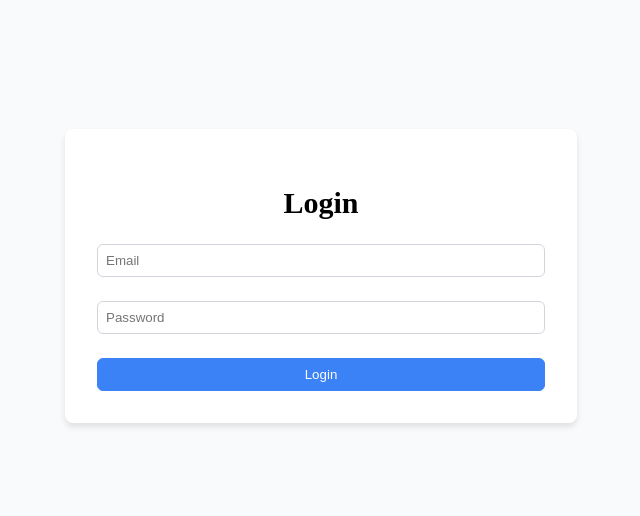
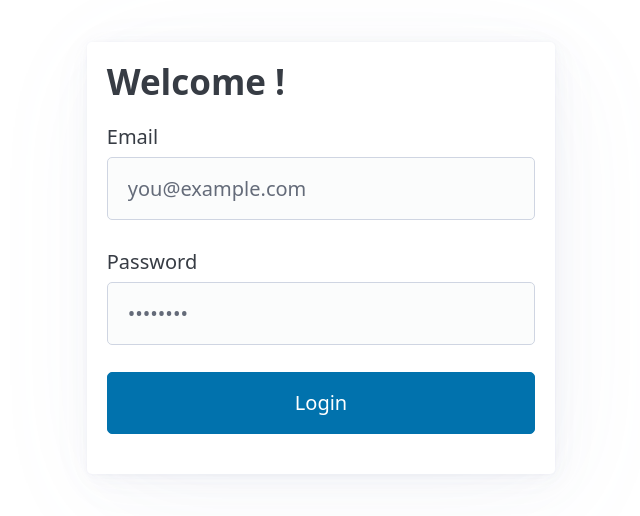
Before and after one commit to Herve07h22/noframework, a React (Vite) app: page /login in a window 1280 px wide. Shown: the part 132-648 px from the top of the page, without its empty margins (319-959 px from the left). Built offline with nearby package versions, Linux system fonts and the light colour scheme.

Commit message:
Added picocss for basic styling

```diff
--- a/package.json
+++ b/package.json
@@ -22,6 +22,7 @@
   },
   "dependencies": {
     "@heroicons/react": "^2.2.0",
+    "@picocss/pico": "^2.0.6",
     "cookie": "^1.0.2",
     "lodash.get": "^4.4.2",
     "react": "^19.0.0",
--- a/src/webapp/App.tsx
+++ b/src/webapp/App.tsx
@@ -4,6 +4,7 @@ import { makeStore } from "./state/makeStore";
 import { StoreContext } from "./state/StoreContext";
 import { StrictMode } from "react";
 import { productionApi } from "../api/productionApi";
+import "./styles/global.css";
 
 const store = makeStore(productionApi);
 
--- a/src/webapp/components/toast/Toast.module.css
+++ /dev/null
@@ -1,85 +0,0 @@
-.container {
-    top: 16px;
-    position: fixed;
-    display: flex;
-    pointer-events: none;
-    padding: 24px;
-    justify-content: flex-end;
-    align-items: flex-start;
-    transition: opacity 0.3s ease, transform 0.3s ease;
-  }
-
-  .toastShow {
-    opacity: 1;
-    transform: translateY(0);
-    pointer-events: auto;
-  }
-
-  .toastHide {
-    opacity: 0;
-    transform: translateY(-20px);
-    pointer-events: none;
-  }
-
-  .notificationPanel {
-    pointer-events: auto;
-    width: 100%;
-    max-width: 384px;
-    background-color: white;
-    border-radius: 8px;
-    box-shadow: 0 4px 6px rgba(0, 0, 0, 0.1);
-    overflow: hidden;
-  }
-
-  .contentWrapper {
-    display: flex;
-    padding: 16px;
-    align-items: center;
-  }
-
-  .iconWrapper {
-    flex-shrink: 0;
-  }
-
-  .successIcon {
-    height: 24px;
-    width: 24px;
-    color: #10b981;
-  }
-
-  .errorIcon {
-    height: 24px;
-    width: 24px;
-    color: #ef4444;
-  }
-
-  .textWrapper {
-    margin-left: 12px;
-    flex-grow: 1;
-    font-size: 14px;
-    font-weight: 500;
-    color: #111827;
-  }
-
-  .buttonWrapper {
-    margin-left: 16px;
-    flex-shrink: 0;
-  }
-
-  .closeButton {
-    background-color: white;
-    border: none;
-    padding: 0;
-    cursor: pointer;
-    outline: none;
-  }
-
-  .closeButton:hover .closeIcon {
-    color: #4b5563;
-  }
-
-  .closeIcon {
-    height: 20px;
-    width: 20px;
-    color: #9ca3af;
-  }
--- a/src/webapp/components/toast/Toast.tsx
+++ b/src/webapp/components/toast/Toast.tsx
@@ -1,51 +1,56 @@
 import { CheckCircleIcon } from "@heroicons/react/24/outline";
 import { XMarkIcon } from "@heroicons/react/24/solid";
-import styles from "./Toast.module.css";
 import { useStore } from "../../state/StoreContext";
+import { store } from "../../state/makeStore";
 
 export function Toast() {
   const { notification } = useStore();
-
-  if (!notification.toast) return null;
 
   const { type, message } = notification.toast;
 
   return (
     <div
       aria-live="assertive"
-      className={`${styles.container} ${notification.show ? styles.toastShow : styles.toastHide}`}
+      className={`container-fluid ${notification.show ? "fade-in" : "fade-out"}`}
+      style={{
+        position: "fixed",
+        bottom: "1rem",
+        right: "1rem",
+        zIndex: 9999,
+        maxWidth: "24rem"
+      }}
     >
-      <div className={styles.notificationPanel}>
-        <div className={styles.contentWrapper}>
-          <div className={styles.iconWrapper}>
+      <article className={`${type === "success" ? "secondary" : "contrast"}`}>
+        <strong>
           {type === "success" ? (
             <CheckCircleIcon
               aria-hidden="true"
-                className={styles.successIcon}
+              className="secondary"
+              width={24}
+              height={24}
             />
           ) : (
             <XMarkIcon
               aria-hidden="true"
-                className={styles.errorIcon}
+              className="contrast"
+              width={24}
+              height={24}
             />
           )}
-          </div>
-
-          <div className={styles.textWrapper}>
+          &nbsp;
           {message}
-          </div>
-
-          <div className={styles.buttonWrapper}>
+        </strong>
+        <footer style={{textAlign:"end"}}>
           <button
             type="button"
-              className={styles.closeButton}
+            className="outline"
             aria-label="Close"
+            onClick={() => store.notification.hide()}
           >
-              <XMarkIcon aria-hidden="true" className={styles.closeIcon} />
+            Got it
           </button>
-          </div>
-        </div>
-      </div>
+        </footer>
+      </article>
     </div>
   );
 }
--- /dev/null
+++ b/src/webapp/pages/Dashboard.tsx
@@ -0,0 +1,4 @@
+
+export function Dashboard() {
+    return (<p>This is the dashboard page</p>)
+}
--- a/src/webapp/pages/Login.module.css
+++ b/src/webapp/pages/Login.module.css
@@ -1,66 +1,8 @@
-.container {
-    min-height: 100vh;
-    display: flex;
-    align-items: center;
-    justify-content: center;
-    background-color: #f9fafb; /* bg-gray-50 */
-  }
-
-  .card {
-    max-width: 28rem; /* max-w-md */
-    width: 100%;
-    padding: 2rem; /* p-8 */
-    background-color: white;
-    border-radius: 0.5rem; /* rounded-lg */
-    box-shadow: 0 4px 6px rgba(0, 0, 0, 0.1); /* shadow */
-  }
-
-  .title {
-    font-size: 1.875rem; /* text-3xl */
-    font-weight: bold;
-    text-align: center;
-  }
-
-  .error {
-    background-color: #fef2f2; /* bg-red-100 */
-    border: 1px solid #fecaca; /* border-red-400 */
-    color: #b91c1c; /* text-red-700 */
-    padding: 1rem; /* px-4 py-3 */
-    border-radius: 0.375rem; /* rounded */
-  }
-
-  .form {
-    display: flex;
-    flex-direction: column;
-    gap: 1.5rem; /* space-y-6 */
-  }
-
-  .input {
-    width: 100%; /* S'assure que l'input ne dépasse pas son conteneur */
-    max-width: 100%; /* Empêche l'input de dépasser la largeur disponible */
-    box-sizing: border-box; /* Inclut les bordures et le padding dans la largeur totale */
-    padding: 0.5rem; /* p-2 */
-    border: 1px solid #d1d5db; /* border */
-    border-radius: 0.375rem; /* rounded */
-  }
-
-
-  .button {
-    width: 100%;
-    padding: 0.5rem; /* p-2 */
-    background-color: #3b82f6; /* bg-blue-500 */
-    color: white;
-    border: 1px solid #3b82f6; /* border */
-    border-radius: 0.375rem; /* rounded */
-    cursor: pointer;
-    transition: background-color 0.2s;
-  }
-
-  .button:hover {
-    background-color: #2563eb; /* hover:bg-blue-600 */
-  }
-
-  .button:disabled {
-    background-color: #93c5fd; /* disabled:bg-blue-300 */
-    cursor: not-allowed;
-  }
+.login-container {
+  min-height: 100vh;
+  padding: 1rem;
+  display: flex;
+  flex-direction: column;
+  justify-content: center;
+  align-items: center;
+}
--- a/src/webapp/pages/LoginPage.tsx
+++ b/src/webapp/pages/LoginPage.tsx
@@ -1,53 +1,50 @@
 import { store } from "../state/makeStore";
-import { useStore } from "../state/StoreContext";
 import styles from "./Login.module.css";
 
 export function LoginPage() {
-  const { notification } = useStore(); // useStore return an immutable object
 
   const handleSubmit = async (e: React.FormEvent<HTMLFormElement>) => {
     e.preventDefault();
     const formData = new FormData(e.currentTarget);
 
-    await store.auth.login({ // And not auth.login(), because we want to use the proxy
+    await store.auth.login({
       email: formData.get("email") as string,
       password: formData.get("password") as string,
     });
   };
 
   return (
-    <div className={styles.container}>
-      <div className={styles.card}>
-        <h2 className={styles.title}>Login</h2>
-        {notification.toast?.type === "error" && (
-          <div className={styles.error}>{notification.toast.message}</div>
-        )}
-        <form onSubmit={handleSubmit} className={styles.form}>
-          <div>
+    <main className={styles["login-container"]}>
+      <article >
+        <h2>Welcome !</h2>
+        <form onSubmit={handleSubmit}>
+
+            <label htmlFor="email">
+              Email
               <input
+                id="email"
                 name="email"
                 type="email"
                 autoComplete="email"
-              placeholder="Email"
-              className={styles.input}
+                placeholder="you@example.com"
                 required
               />
-          </div>
-          <div>
+            </label>
+            <label htmlFor="password">
+              Password
               <input
+                id="password"
                 name="password"
                 type="password"
                 autoComplete="current-password"
-              placeholder="Password"
-              className={styles.input}
+                placeholder="••••••••"
                 required
               />
-          </div>
-          <button type="submit" className={styles.button}>
-            Login
-          </button>
+            </label>
+
+          <button type="submit">Login</button>
         </form>
-      </div>
-    </div>
+      </article>
+    </main>
   );
 }
--- a/src/webapp/pages/Root.tsx
+++ b/src/webapp/pages/Root.tsx
@@ -4,6 +4,7 @@ import { Toast } from "../components/toast/Toast";
 import { useStore } from "../state/StoreContext";
 import { LoginPage } from "./LoginPage";
 import { store } from "../state/makeStore";
+import { Dashboard } from "./Dashboard";
 
 export const Root = () => {
   const { router } = useStore();
@@ -22,13 +23,13 @@ export const Root = () => {
   }, [router.currentPage]);
 
   return (
-    <>
+    <main className="container">
       {/* Public routes */}
       {router.match("/login", () => <LoginPage /> )}
 
       {/* Private routes */}
       <RouteGuard>
-        {router.match("/dashboard", () => <p>This is the dashboard page</p> )}
+        {router.match("/dashboard", () => <Dashboard /> )}
         {router.match("/dashboard/:id", (params) => <p>Params is type-safe : {params.id}</p>)}
       </RouteGuard>
 
@@ -36,6 +37,6 @@ export const Root = () => {
 
       {/* Common components  : move them to a Layout component ? */}
       <Toast />
-    </>
+    </main>
   );
 };
--- a/src/webapp/state/notification/Notification.ts
+++ b/src/webapp/state/notification/Notification.ts
@@ -1,11 +1,20 @@
 export class Notification {
-  toast: { message: string; type: "success" | "error" } | null = null;
-  show = true;
+  toast: { message: string; type: "success" | "error" } = { message: "", type: "success" };
+  show = false;
 
   error(message: string) {
     this.toast = { message, type: "error" };
+    this.show = true;
   }
   success(message: string) {
     this.toast = { message, type: "success" };
+    this.show = true;
+  }
+
+  hide() {
+    this.show = false;
+    setTimeout(() => {
+      this.show = false;
+    }, 300); // Wait for animation to complete
   }
 }
--- /dev/null
+++ b/src/webapp/styles/animations.css
@@ -0,0 +1,29 @@
+@keyframes fadeIn {
+  from {
+    opacity: 0;
+    transform: translateY(1rem);
+  }
+  to {
+    opacity: 1;
+    transform: translateY(0);
+  }
+}
+
+@keyframes fadeOut {
+  from {
+    opacity: 1;
+    transform: translateY(0);
+  }
+  to {
+    opacity: 0;
+    transform: translateY(1rem);
+  }
+}
+
+.fade-in {
+  animation: fadeIn 0.3s ease forwards;
+}
+
+.fade-out {
+  animation: fadeOut 0.3s ease forwards;
+}
--- /dev/null
+++ b/src/webapp/styles/global.css
@@ -0,0 +1,3 @@
+/* Import Pico CSS */
+@import "@picocss/pico";
+@import "./animations.css";
```
Also changed, not shown: 2 other files (tests, documents, lock files or other folders). Lines whose indentation alone changed are shown as unchanged.
